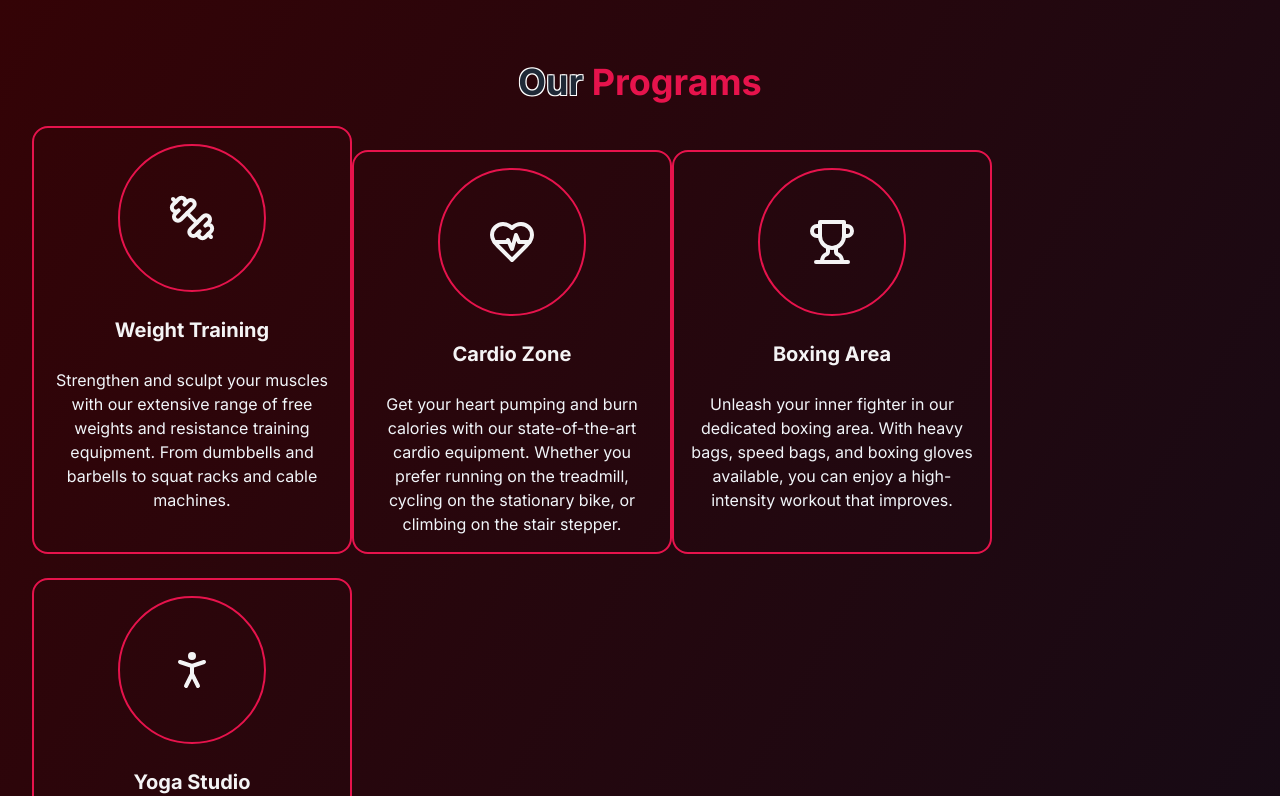
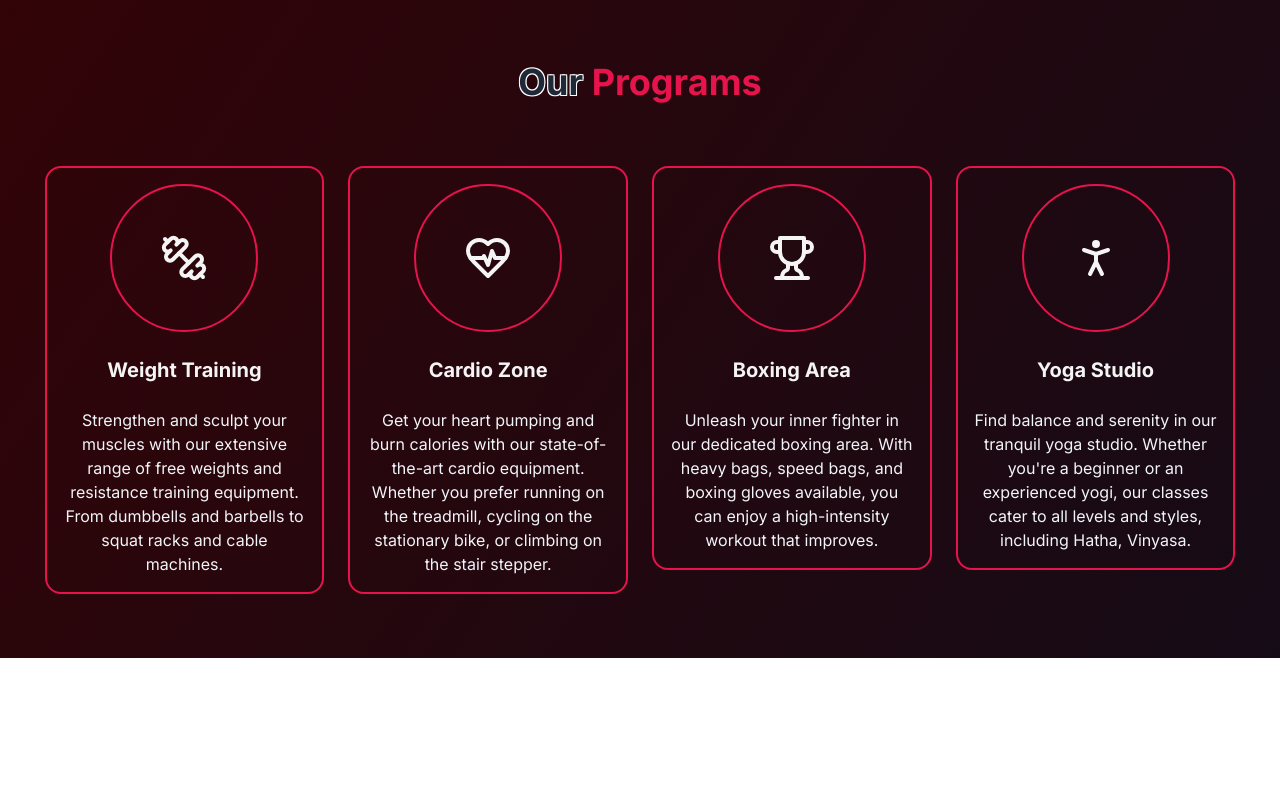
Before and after one commit to ForgingDev/Forging-Gym, a Next.js app in the folder CLIENT/: page / in a window 1280 px wide. Shown: the part 1231-2027 px from the top of the page. After the commit the page ends 1889 px from the top, so only its background shows below. Built offline with nearby package versions, Linux system fonts and the light colour scheme; no server answers.

Commit message:
Finished Responsiveness

```diff
--- a/CLIENT/src/app/(homepage)/(components)/OurPrograms/OurPrograms.tsx
+++ b/CLIENT/src/app/(homepage)/(components)/OurPrograms/OurPrograms.tsx
@@ -1,20 +1,20 @@
 import { OUR_PROGRAMS_ITEMS } from '@/data/constants';
-import { ourProgramsType } from '@/data/types/ourPrograms';
+import { ourProgramsType } from '@/data/types/ourPrograms.types';
 import { FC } from 'react';
 
 const OurPrograms: FC = () => {
   return (
-    <div className='space-y-6 pb-16'>
+    <div className='space-y-16 pb-16'>
       <div className='md:text-5xl" text-center text-4xl font-bold'>
         <span className='outline-text text-gray-800'>Our</span>{' '}
         <span className='text-primary-normal'>Programs</span>
       </div>
-      <div className='mx-4 flex flex-wrap space-y-6'>
+      <div className='mx-4 flex flex-wrap justify-center gap-6 lg:justify-start xl:justify-center'>
         {OUR_PROGRAMS_ITEMS.map((item: ourProgramsType) => {
           return (
             <div
               key={item.title}
-              className='flex max-w-xs flex-col items-center space-y-6 rounded-2xl border-2 border-primary-normal p-4 text-center'>
+              className='flex max-h-fit max-w-xs flex-col items-center space-y-6 rounded-2xl border-2 border-primary-normal p-4 text-center sm:w-[45%] lg:w-[30%] xl:w-[23%]'>
               <div className='rounded-full border-2 border-primary-normal p-12'>
                 <item.icon
                   className='size-12 text-xl'
--- a/CLIENT/src/components/FGLibrary/FGSidebar/components/FGSidebarMobile.tsx
+++ b/CLIENT/src/components/FGLibrary/FGSidebar/components/FGSidebarMobile.tsx
@@ -42,7 +42,7 @@ const FGSidebarMobile: FC<Props> = ({
   return (
     <div
       className={cn(
-        'fixed right-0 top-0 flex h-screen min-w-72 max-w-xs flex-col items-center overflow-hidden rounded-md bg-zinc-900 text-zinc-300 shadow-xl shadow-black transition-all duration-300 md:w-1/4',
+        'fixed right-0 top-0 flex h-screen w-3/5 max-w-xs flex-col items-center overflow-hidden rounded-md bg-zinc-900 text-zinc-300 shadow-xl shadow-black transition-all duration-300 md:w-1/4 md:min-w-72',
         {
           'translate-x-0': openedSideNavbar,
           'translate-x-full': !openedSideNavbar,
@@ -51,12 +51,12 @@ const FGSidebarMobile: FC<Props> = ({
       <div className='flex w-full items-center justify-between bg-zinc-800 p-5'>
         <Link
           href='/'
-          className='hover:text-text-primary font-medium text-zinc-300 transition-all'>
+          className='font-medium text-zinc-300 transition-all hover:text-text-primary'>
           Forging Dev
         </Link>
         <ChevronsRight
           aria-label='close-sidebar'
-          className='hover:text-text-primary cursor-pointer transition-all'
+          className='cursor-pointer transition-all hover:text-text-primary'
           onClick={() => setOpenedNavbar(false)}
         />
       </div>
@@ -104,7 +104,7 @@ const FGSidebarMobile: FC<Props> = ({
               alt={user.fullName || 'User Profile'}
             />
             <div className='flex flex-col gap-y-0.5'>
-              <div className='text-text-primary text-sm'>{user?.fullName}</div>
+              <div className='text-sm text-text-primary'>{user?.fullName}</div>
               <div className='max-w-full overflow-hidden text-xs text-zinc-300'>
                 {user?.primaryEmailAddress?.emailAddress}
               </div>
@@ -119,7 +119,7 @@ const FGSidebarMobile: FC<Props> = ({
             />
           </>
         ) : (
-          <div className='group-hover:text-text-primary mx-auto flex items-center gap-x-4 transition-all'>
+          <div className='mx-auto flex items-center gap-x-4 transition-all group-hover:text-text-primary'>
             Log In
             <LogIn />
           </div>
```
Also changed, not shown: CLIENT/src/data/types/ourPrograms.types.ts (renamed from CLIENT/src/data/types/ourPrograms.ts).
